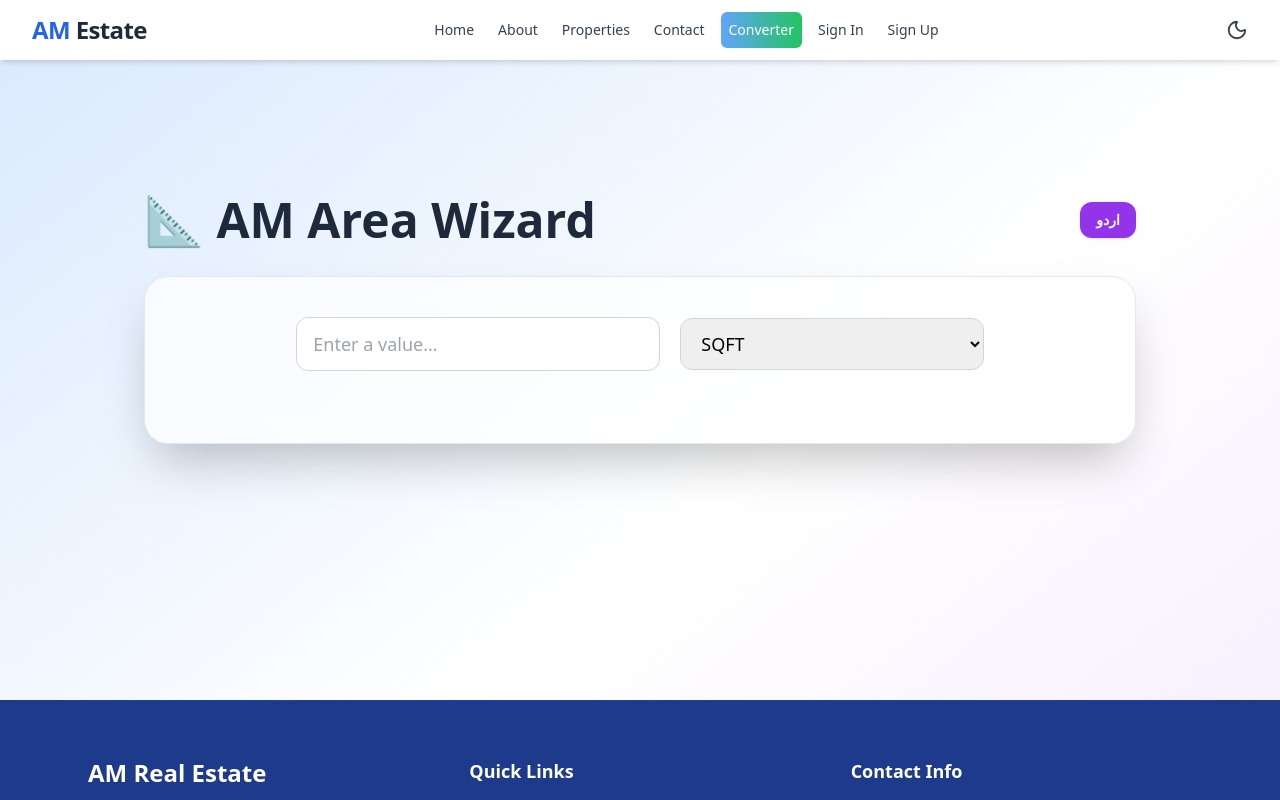
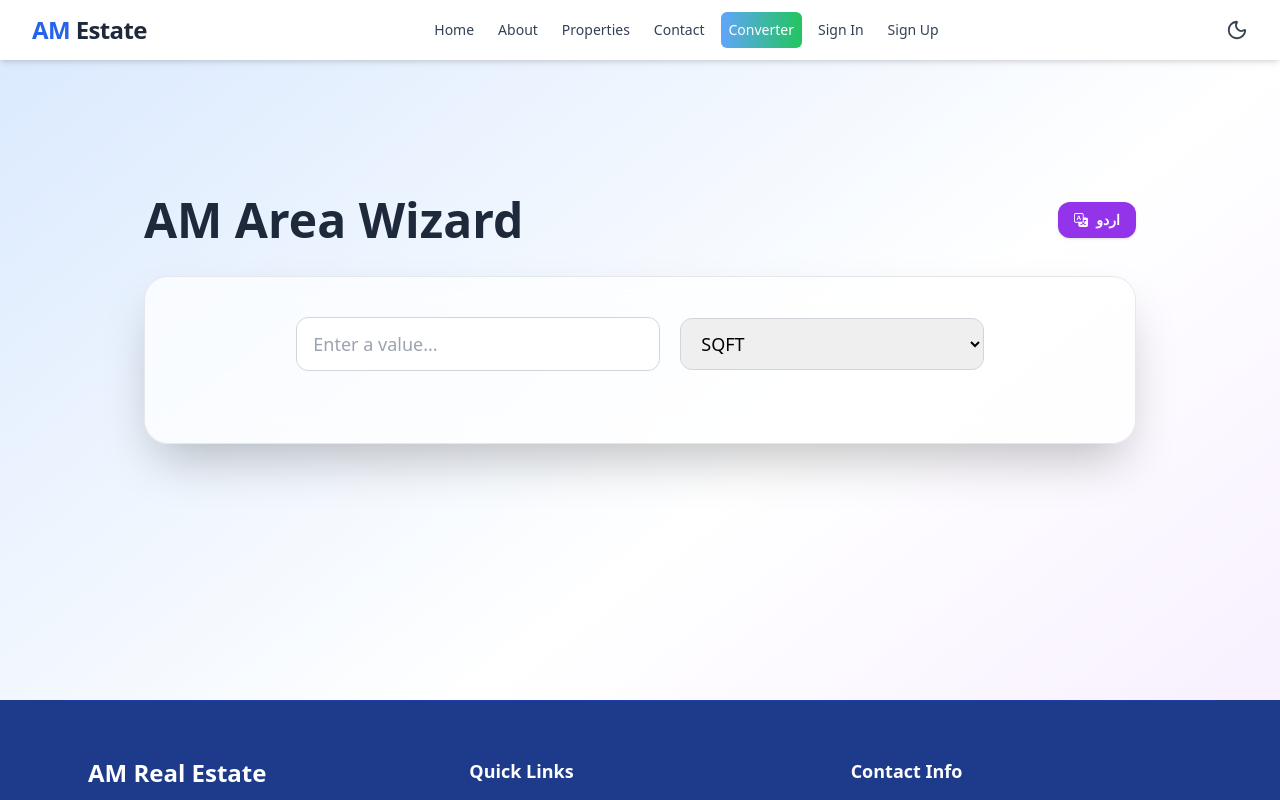
Before and after one commit to Mustafa8382/FYP, a React (Vite) app in the folder client/: page /conversion in a window 1280 px wide. Shown: the top 800 px of the page. Built offline with nearby package versions, Linux system fonts and the light colour scheme.

Commit message:
i add urdu english icon

```diff
--- a/client/src/pages/ConversionTool.jsx
+++ b/client/src/pages/ConversionTool.jsx
@@ -1,6 +1,7 @@
 import React, { useState } from 'react';
 import Footer from '../components/Footer.jsx';
 import { motion } from 'framer-motion';
+import { BsTranslate } from 'react-icons/bs';
 
 const unitFactors = {
   sqft: { sqm: 0.092903, marla: 1 / 272.25, kanal: 1 / 5445, acre: 1 / 43560, hectare: 1 / 107639.1 },
@@ -13,7 +14,7 @@
 
 const labels = {
   en: {
-    heading: '📐 AM Area Wizard',
+    heading: 'AM Area Wizard',
     placeholder: 'Enter a value...',
     selectUnit: 'Select Unit',
     toggleLang: 'اردو',
@@ -22,7 +23,7 @@
     },
   },
   ur: {
-    heading: '📐اے ایم ایریا وزرڈ',
+    heading: 'اے ایم ایریا وزرڈ',
     placeholder: 'قدر درج کریں...',
     selectUnit: 'اکائی منتخب کریں',
     toggleLang: 'ENGLISH',
@@ -67,7 +68,8 @@
           </motion.h1>
           <button
             onClick={() => setLang(lang === 'en' ? 'ur' : 'en')}
-            className="px-4 py-2 bg-purple-600 hover:bg-purple-700 text-white text-sm font-semibold rounded-xl shadow transition">
+            className="flex items-center gap-2 px-4 py-2 bg-purple-600 hover:bg-purple-700 text-white text-sm font-semibold rounded-xl shadow transition">
+            <BsTranslate/>
             {t.toggleLang}
           </button>
         </div>
@@ -77,8 +79,7 @@
           initial={{ opacity: 0, scale: 0.95 }}
           animate={{ opacity: 1, scale: 1 }}
           transition={{ duration: 0.4 }}
-          className="bg-white/70 dark:bg-gray-800/80 backdrop-blur-md rounded-3xl shadow-2xl p-4 sm:p-6 md:p-10 border border-gray-200 dark:border-gray-700"
-        >
+          className="bg-white/70 dark:bg-gray-800/80 backdrop-blur-md rounded-3xl shadow-2xl p-4 sm:p-6 md:p-10 border border-gray-200 dark:border-gray-700">
           <div className="flex flex-col md:flex-row gap-4 md:gap-5 md:items-center justify-center mb-8">
             <input
               type="number"
```
